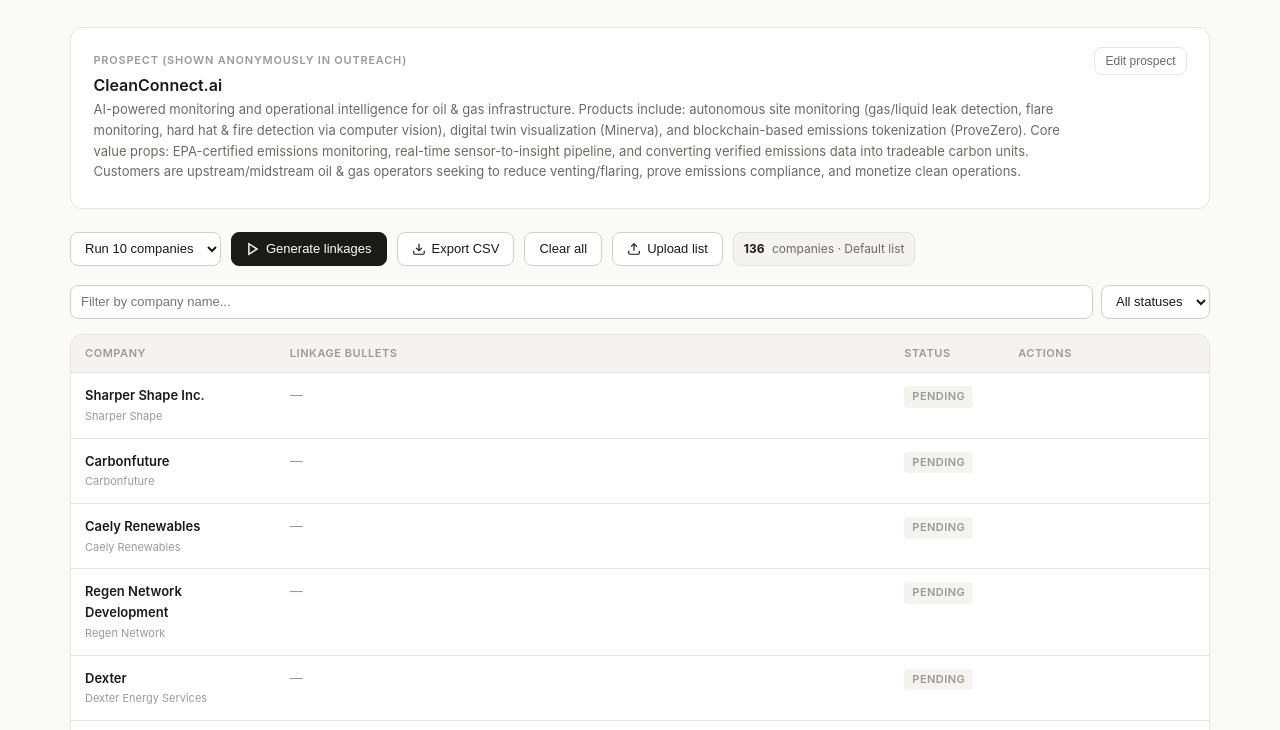
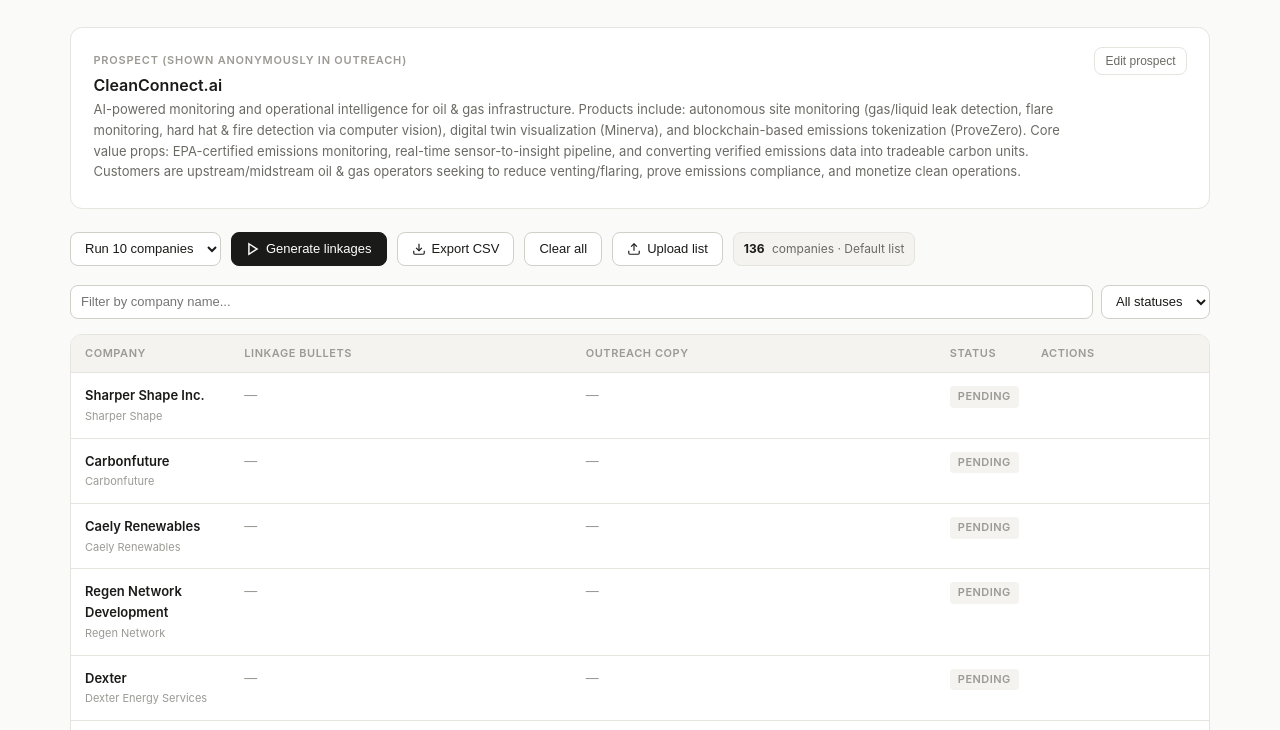
Before and after one commit to Tribalhog4/ContextTool, a website: page public/index.html in a window 1280 px wide. Shown: the part 59-789 px from the top of the page. Drawn offline with Linux system fonts and the light colour scheme.

Commit message:
Outreach copy as dedicated table column; update CSV export

```diff
--- a/public/index.html
+++ b/public/index.html
@@ -323,10 +323,11 @@
   tbody tr:last-child td { border-bottom: none; }
   tbody tr:hover td { background: var(--bg); }
 
-  .col-name { width: 18%; }
-  .col-bullets { width: 54%; }
-  .col-status { width: 10%; }
-  .col-actions { width: 18%; }
+  .col-name { width: 14%; }
+  .col-bullets { width: 30%; }
+  .col-para { width: 32%; }
+  .col-status { width: 8%; }
+  .col-actions { width: 16%; }
 
   .company-name { font-weight: 600; color: var(--text); margin-bottom: 2px; }
   .company-org { font-size: 11px; color: var(--text3); }
@@ -491,7 +492,7 @@
   @media (max-width: 700px) {
     .col-name { width: 25%; }
     .col-bullets { width: 75%; }
-    .col-status, .col-actions { display: none; }
+    .col-para, .col-status, .col-actions { display: none; }
     .header { padding: 0 1rem; }
     .main { padding: 1rem; }
     .api-input-wrap input { width: 160px; }
@@ -578,6 +579,7 @@
         <tr>
           <th class="col-name">Company</th>
           <th class="col-bullets">Linkage bullets</th>
+          <th class="col-para">Outreach copy</th>
           <th class="col-status">Status</th>
           <th class="col-actions">Actions</th>
         </tr>
@@ -769,7 +771,7 @@
     });
 
     if (!filtered.length) {
-      tbody.innerHTML = '<tr><td colspan="4" class="empty-state">No companies match your filter.</td></tr>';
+      tbody.innerHTML = '<tr><td colspan="5" class="empty-state">No companies match your filter.</td></tr>';
       return;
     }
 
@@ -780,13 +782,7 @@
 
       let bulletsHtml;
       if (r?.bullets?.length) {
-        let paragraphHtml = '';
-        if (r.paragraph) {
-          paragraphHtml = `<div class="paragraph-block"><div class="paragraph-label">Outreach copy</div>${escHtml(r.paragraph)}</div>`;
-        } else if (r.paragraphLoading) {
-          paragraphHtml = `<div class="paragraph-block"><span class="loading-text">Drafting...</span></div>`;
-        }
-        bulletsHtml = '<ul class="bullets">' + r.bullets.map(b => `<li>${escHtml(b)}</li>`).join('') + '</ul>' + paragraphHtml;
+        bulletsHtml = '<ul class="bullets">' + r.bullets.map(b => `<li>${escHtml(b)}</li>`).join('') + '</ul>';
       } else if (status === 'loading') {
         bulletsHtml = '<span class="loading-text">Generating...</span>';
       } else if (status === 'error') {
@@ -795,6 +791,15 @@
         bulletsHtml = '<span class="placeholder-text">No description — skipped</span>';
       } else {
         bulletsHtml = '<span class="placeholder-text">—</span>';
+      }
+
+      let paraHtml;
+      if (r?.paragraph) {
+        paraHtml = `<span style="line-height:1.6">${escHtml(r.paragraph)}</span>`;
+      } else if (r?.paragraphLoading) {
+        paraHtml = '<span class="loading-text">Drafting...</span>';
+      } else {
+        paraHtml = '<span class="placeholder-text">—</span>';
       }
 
       const badgeMap = { pending: 'badge-pending', loading: 'badge-loading', done: 'badge-done', error: 'badge-error', skip: 'badge-skip' };
@@ -813,6 +818,7 @@
       return `<tr>
         <td class="col-name"><div class="company-name">${escHtml(c.Name)}</div><div class="company-org">${escHtml(org)}</div></td>
         <td class="col-bullets">${bulletsHtml}</td>
+        <td class="col-para">${paraHtml}</td>
         <td class="col-status"><span class="badge ${badgeMap[status] || 'badge-pending'}">${status}</span></td>
         <td class="col-actions">${actions}</td>
       </tr>`;
@@ -956,11 +962,11 @@
   }
 
   function exportCSV() {
-    const rows = [['Company', 'Organization', 'Bullet 1', 'Bullet 2', 'Bullet 3', 'Status']];
+    const rows = [['Company', 'Organization', 'Bullet 1', 'Bullet 2', 'Bullet 3', 'Outreach Copy', 'Status']];
     companies.forEach(c => {
       const r = results[c.Name];
       const bullets = r?.bullets || [];
-      rows.push([c.Name, c.Organizations || '', bullets[0] || '', bullets[1] || '', bullets[2] || '', r?.status || 'pending']);
+      rows.push([c.Name, c.Organizations || '', bullets[0] || '', bullets[1] || '', bullets[2] || '', r?.paragraph || '', r?.status || 'pending']);
     });
     const csv = rows.map(r => r.map(v => '"' + String(v).replace(/"/g, '""') + '"').join(',')).join('\n');
     const blob = new Blob([csv], { type: 'text/csv' });
```
